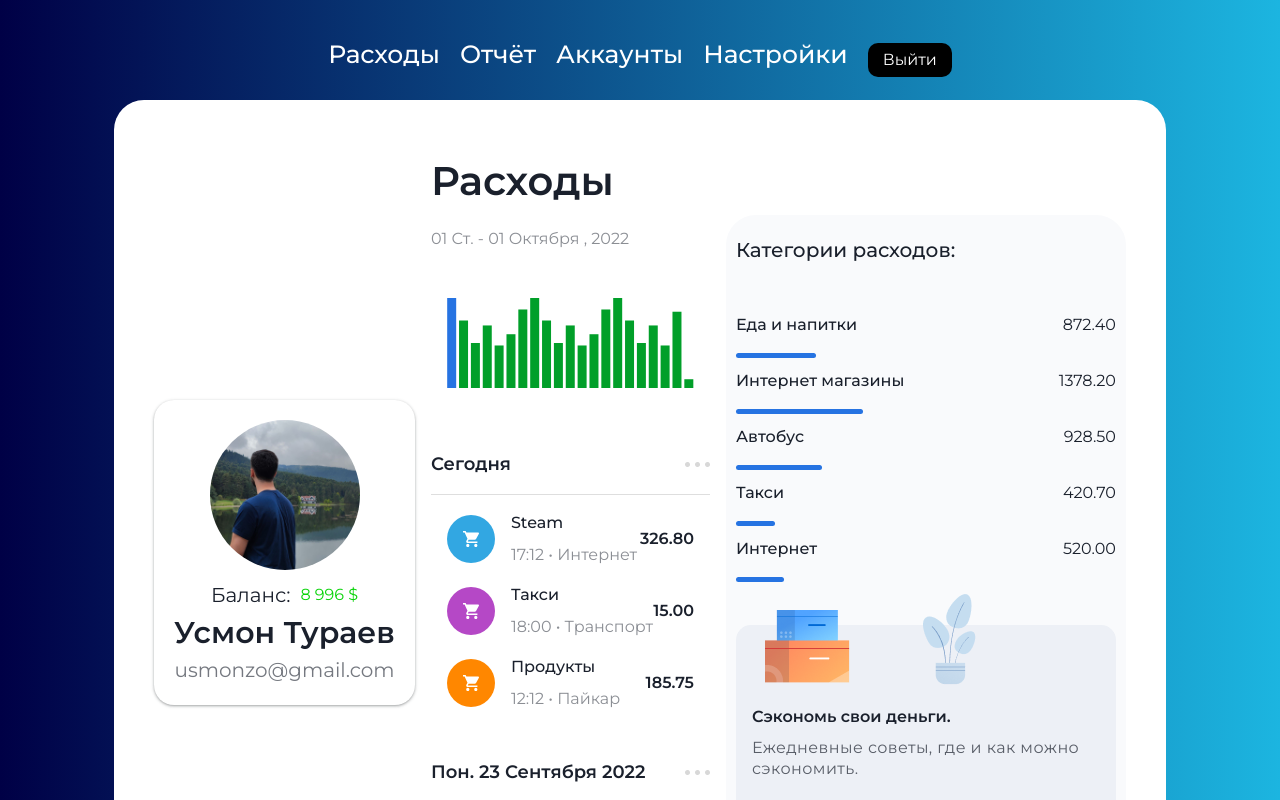
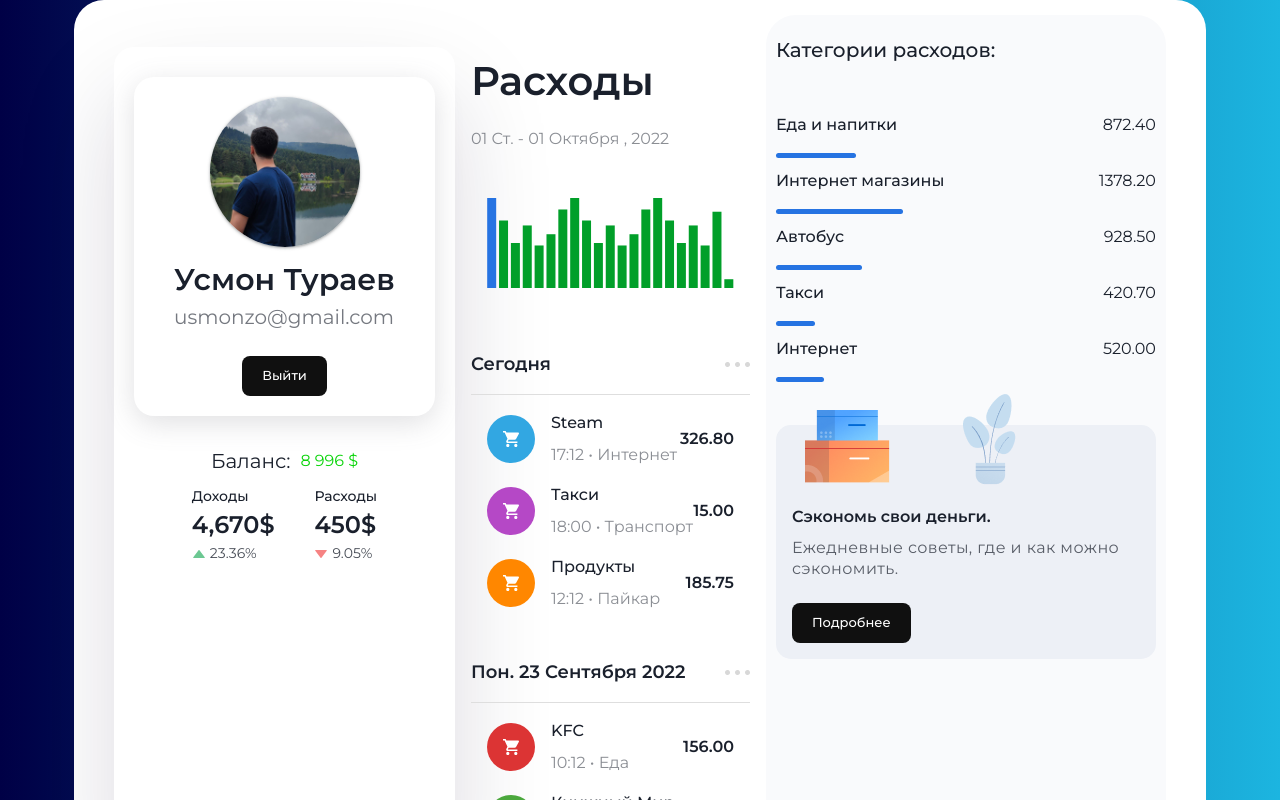
Before and after one commit to usmonzo/final-project-bank-landing, a React (Create React App) app: page /user in a window 1280 px wide. Shown: the top 800 px of the page. Built offline with nearby package versions, Linux system fonts and the light colour scheme.

Commit message:
Adding data from Credit section to localStorage, adding media to UserPage.

```diff
--- a/src/Components/Cards/Cards.js
+++ b/src/Components/Cards/Cards.js
@@ -1,4 +1,4 @@
-import React, { useState } from "react";
+import React, { useEffect, useState } from "react";
 import toast, { Toaster } from "react-hot-toast";
 import {
   ButtonBlack,
@@ -34,12 +34,34 @@ import visa from "./images/visa.png";
 import indicator from "./images/contactless-indicator.png";
 import logo from "../images/logo.svg";
 
-import { Button, Input, InputGroup, InputLeftAddon } from "@chakra-ui/react";
+import {
+  Box,
+  Button,
+  Heading,
+  Input,
+  InputGroup,
+  InputLeftAddon,
+  VStack,
+} from "@chakra-ui/react";
 
 const notify = () =>
   toast.success("Ваша заявка принята и в cкором времени будет рассмотрена.");
 
 function Cards() {
+  const [show, setShow] = useState(
+    JSON.parse(window.localStorage.getItem("SUBMISSION"))
+  );
+  // console.log(show);
+
+  useEffect(() => {
+    const submission = window.localStorage.getItem("SUBMISSION");
+    if (submission !== null) setShow(JSON.parse(submission));
+  }, []);
+
+  useEffect(() => {
+    window.localStorage.setItem("SUBMISSION", JSON.stringify(show));
+  }, [show]);
+
   const [cardStyle, setCardStyle] = useState("black");
   const [data, setData] = useState({
     color: "",
@@ -50,7 +72,6 @@ function Cards() {
   });
   const [details, setdDetails] = useState({
     color: "",
-
     username: "",
     date: "",
     email: "",
@@ -77,11 +98,13 @@ function Cards() {
       console.log("...");
     }
   };
+
   const submitHandler = (e) => {
     e.preventDefault();
     console.log(details);
     Login(details);
     notify();
+    setShow(false);
   };
 
   const changeToBlue = () => {
@@ -119,6 +142,8 @@ function Cards() {
     <CardsInfoContainer>
       <CardsInfoWrapper>
         <InfoForm>
+          {show ? (
+            <>
               <HeadlineH1>
                 Выберите как будет выглядеть именно ваша карта.
               </HeadlineH1>
@@ -134,7 +159,9 @@ function Cards() {
                     <CardH5>
                       <CardSpan>card holder</CardSpan>
                       <br />
-                  {details.username !== "" ? details.username : "Имя Фамилия"}
+                      {details.username !== ""
+                        ? details.username
+                        : "Имя Фамилия"}
                     </CardH5>
                     <CardH6>
                       <CardSpan>expiry date</CardSpan>
@@ -153,7 +180,9 @@ function Cards() {
                     <ButtonBlueViolet
                       onClick={changeToBlueViolet}
                     ></ButtonBlueViolet>
-                <ButtonLawngreen onClick={changeToLawgreen}></ButtonLawngreen>
+                    <ButtonLawngreen
+                      onClick={changeToLawgreen}
+                    ></ButtonLawngreen>
                     <ButtonPurple onClick={changeToPurple}></ButtonPurple>
                     <ButtonRed onClick={changeToRed}></ButtonRed>
                     <ButtonGreen onClick={changeToGreen}></ButtonGreen>
@@ -219,6 +248,19 @@ function Cards() {
                   </Button>
                 </Stackkk>
               </Stackk>
+            </>
+          ) : (
+            <>
+              <VStack marginBottom={10}>
+                <Box>
+                  <Heading fontWeight="500" fontSize="30px">
+                    ✅ Вы оставили заявку и в скором времени она будет
+                    рассмотрена...
+                  </Heading>
+                </Box>
+              </VStack>
+            </>
+          )}
         </InfoForm>
       </CardsInfoWrapper>
       <Toaster />
--- a/src/Components/Expenses/Expenses.jsx
+++ b/src/Components/Expenses/Expenses.jsx
@@ -9,6 +9,14 @@ import houseIcon from "../assets/svg/houseIcon.svg";
 import boxes from "../assets/png/boxes.png";
 import plant from "../assets/png/plant.png";
 import usmonzo from "../Sidebar/usmonzo.jpeg";
+import {
+  Stat,
+  StatArrow,
+  StatGroup,
+  StatHelpText,
+  StatLabel,
+  StatNumber,
+} from "@chakra-ui/react";
 export default function Expenses({ Logout }) {
   const [activeIndex, setActiveIndex] = useState(0);
   const data = [
@@ -226,24 +234,14 @@ export default function Expenses({ Logout }) {
         <div className={styles.expensesCard}>
           <div className={styles.profileDetails}>
             <div className={styles.profileImageDiv}>
-              <img className={styles.profileAvatar} src={usmonzo} alt="." />
-              <p className={styles.notifications}>4</p>
-              <div
-                style={{
-                  display: "flex",
-                  flexDirection: "row",
-                  justifyContent: "center",
-                  alignItems: "center",
-                }}
-              >
-                <h2 className={styles.balanceH2}>Баланс:</h2>
-                <span className={styles.balance}>8 996 $</span>
-              </div>
               <div className={styles.userNameEmail}>
-                <p className={styles.userName}>Усмон Тураев</p>
-                <p className={styles.userEmail}>
-                  usmonzo@<span className={styles.gmailCom}>gmail.com</span>
-                </p>
+                <img className={styles.profileAvatar} src={usmonzo} alt="." />
+                <div>
+                  <p className={styles.userName}>Усмон Тураев</p>
+                  <p className={styles.userEmail}>
+                    usmonzo@<span className={styles.gmailCom}>gmail.com</span>
+                  </p>
+                </div>
                 <button
                   color="blue"
                   className={styles.buttonn}
@@ -252,35 +250,51 @@ export default function Expenses({ Logout }) {
                   Выйти
                 </button>
               </div>
+              <div
+                style={{
+                  display: "flex",
+                  flexDirection: "column",
+                  justifyContent: "space-between",
+                }}
+              >
+                <div
+                  style={{
+                    display: "flex",
+                    flexDirection: "row",
+                    justifyContent: "center",
+                    alignItems: "center",
+                    margin: "20px 0 10px 0",
+                  }}
+                >
+                  <h2 className={styles.balanceH2}>Баланс:</h2>
+                  <span className={styles.balance}>8 996 $</span>
+                </div>
+                <StatGroup>
+                  <Stat marginRight={10}>
+                    <StatLabel>Доходы</StatLabel>
+                    <StatNumber>4,670$</StatNumber>
+                    <StatHelpText>
+                      <StatArrow type="increase" />
+                      23.36%
+                    </StatHelpText>
+                  </Stat>
+                  <Stat>
+                    <StatLabel>Расходы</StatLabel>
+                    <StatNumber>450$</StatNumber>
+                    <StatHelpText>
+                      <StatArrow type="decrease" />
+                      9.05%
+                    </StatHelpText>
+                  </Stat>
+                </StatGroup>
+              </div>
             </div>
           </div>
           <section className={styles.expensesOverview}>
             <div className={styles.expensesHeader}>
               <p className={styles.expensesTitle}>Расходы</p>
-
               <p className={styles.dateRange}>01 Ст. - 01 Октября , 2022</p>
             </div>
-            {/* <ResponsiveContainer width="100%" height="10%">
-              <BarChart data={data}>
-                <Bar
-                  dataKey="uv"
-                  fill="rgba(21, 122, 255, .2)"
-                  onMouseOver={onMouseOver}
-                >
-                  {data.map((entry, index) => (
-                    <Cell
-                      cursor="pointer"
-                      fill={
-                        index === activeIndex
-                          ? "rgb(21, 122, 255)"
-                          : "rgba(21, 122, 255, .2)"
-                      }
-                      key={index}
-                    />
-                  ))}
-                </Bar>
-              </BarChart>
-            </ResponsiveContainer> */}
             <div className={styles.graph}>
               <ResponsiveContainer width="100%" height={100}>
                 <BarChart width={150} height={40} data={data}>
--- a/src/Components/Expenses/Expenses.module.scss
+++ b/src/Components/Expenses/Expenses.module.scss
@@ -3,10 +3,12 @@
   margin-bottom: 20px;
   padding: 20px 0;
   border-radius: 20px;
-  box-shadow: rgba(60, 64, 67, 0.3) 0px 1px 2px 0px,
-    rgba(60, 64, 67, 0.15) 0px 1px 3px 1px;
+  box-shadow: rgba(17, 12, 46, 0.15) 0px 48px 100px 0px;
   @media screen and (max-width: 960px) {
     grid-row: 1;
+  }
+  @media screen and (max-width: 580px) {
+    box-shadow: none;
   }
 }
 
@@ -18,6 +20,8 @@
   align-items: center;
 }
 .profileAvatar {
+  box-shadow: rgba(60, 64, 67, 0.3) 0px 1px 2px 0px,
+    rgba(60, 64, 67, 0.15) 0px 1px 3px 1px;
   max-width: 150px;
   width: 100%;
   border-radius: 100px;
@@ -39,10 +43,19 @@
   right: 120px;
 }
 .userNameEmail {
+  margin: 10px 20px;
+  padding: 20px;
+  box-shadow: rgba(100, 100, 111, 0.2) 0px 7px 29px 0px;
+  border-radius: 20px;
   display: flex;
   flex-direction: column;
   justify-content: center;
   align-items: center;
+  @media screen and (max-width: 580px) {
+    padding: 0;
+    margin: 0;
+    box-shadow: none;
+  }
 }
 .userName {
   padding: 0 20px;
@@ -118,6 +131,7 @@
   width: 100%;
   display: flex;
   padding: 10px;
+
   @media screen and (max-width: 591px) {
     width: 95%;
   }
@@ -138,7 +152,7 @@
   grid-template-columns: repeat(3, auto);
 
   justify-content: center;
-  align-items: center;
+  // align-items: center;
 
   padding: 15px 40px;
   margin: 0 auto;
@@ -150,8 +164,9 @@
     grid-template-columns: repeat(1, auto);
     grid-template-rows: repeat(3, auto);
   }
-  @media screen and (max-width: 420px) {
+  @media screen and (max-width: 620px) {
     height: 100%;
+    margin: 0 0;
     border-radius: 0;
   }
 }
@@ -291,6 +306,7 @@
     grid-column: 2;
     max-width: 600px;
     justify-self: center;
+    margin-top: 50px;
   }
   @media screen and (max-width: 960px) {
     grid-row: 3;
@@ -380,8 +396,9 @@
   justify-content: center;
 }
 .buttonn {
-  @media screen and (min-width: 421px) {
-    display: none;
+  @media screen and (max-width: 580px) {
+    margin-top: 0.8rem;
+    margin-bottom: 15px;
   }
   cursor: pointer;
   font-size: 13px;
--- a/src/Components/UserPage/UserPage.js
+++ b/src/Components/UserPage/UserPage.js
@@ -2,7 +2,7 @@ import React from "react";
 import styled from "styled-components";
 import Expenses from "../Expenses/Expenses";
 // import image from "../images/logo.svg";
-import Sidebar from "../Sidebar/Sidebar";
+// import Sidebar from "../Sidebar/Sidebar";
 import "./UserPage.scss";
 
 export const Container = styled.div`
@@ -19,7 +19,7 @@ export const Container = styled.div`
 function UserPage({ Logout }) {
   return (
     <Container>
-      <Sidebar Logout={Logout} />
+      {/* <Sidebar Logout={Logout} /> */}
       <Expenses Logout={Logout} />
     </Container>
   );
```
Lines whose indentation alone changed are shown as unchanged.
